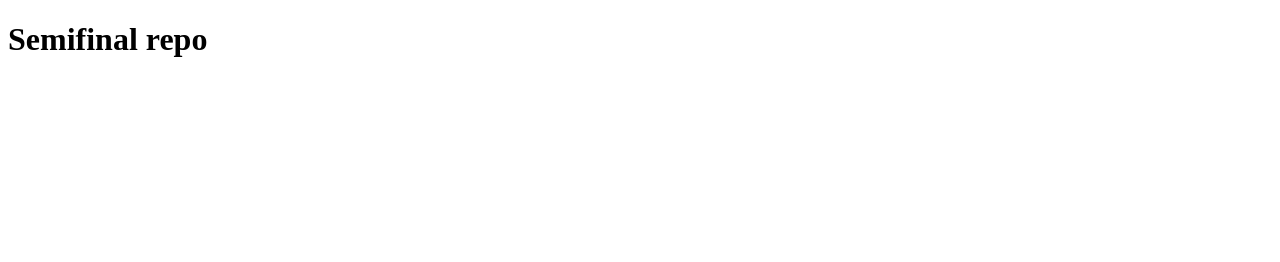
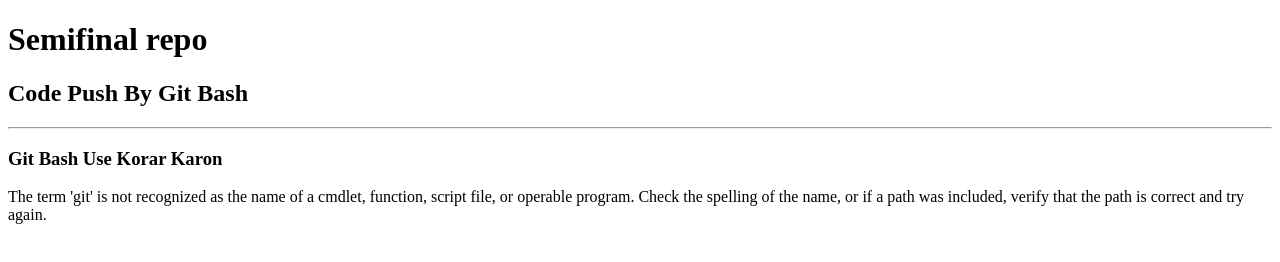
Before and after one commit to KhairuzzamanHridoy97/my-semi-repo, a plain HTML site: page index.html in a window 1280 px wide. Drawn offline with Linux system fonts and the light colour scheme.

Commit message:
cause of using bash

```diff
--- a/index.html
+++ b/index.html
@@ -8,5 +8,12 @@
 </head>
 <body>
     <h1>Semifinal repo</h1>
+    <h2>Code Push By Git Bash</h2>
+    <hr>
+    <div>
+        <h3>Git Bash Use Korar Karon</h3>
+    </div>
+    <p>The term 'git' is not recognized as the name of a cmdlet, function, script file, or operable program. Check the spelling of the name,
+        or if a path was included, verify that the path is correct and try again.  </p>
 </body>
 </html>
```
